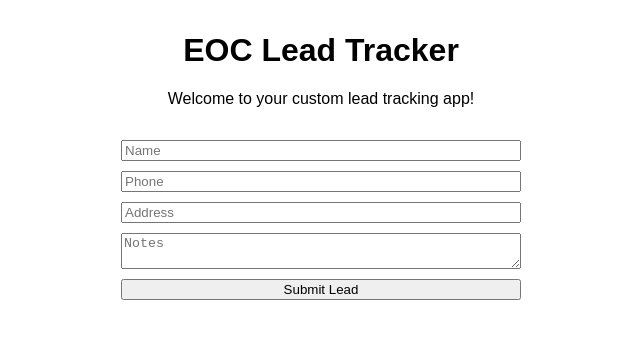
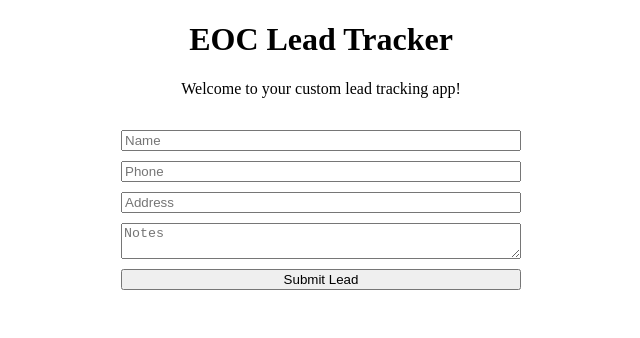
Before and after one commit to EOcapital/eoc-lead-tracker-final-clean, a React (Vite) app: page / in a window 1280 px wide. Shown: the top 338 px of the page, without its empty margins (319-959 px from the left). Built offline with nearby package versions, Linux system fonts and the light colour scheme.

Commit message:
Update App.jsx

```diff
--- a/src/App.jsx
+++ b/src/App.jsx
@@ -3,9 +3,9 @@ import LeadForm from './LeadForm';
 
 function App() {
   return (
-    <div style={{ fontFamily: "sans-serif", textAlign: "center", marginTop: "2rem" }}>
-      <h1>EOC Lead Tracker</h1>
-      <p>Welcome to your custom lead tracking app!</p>
+    <div>
+      <h1 style={{ textAlign: 'center' }}>EOC Lead Tracker</h1>
+      <p style={{ textAlign: 'center' }}>Welcome to your custom lead tracking app!</p>
       <LeadForm />
     </div>
   );
```
